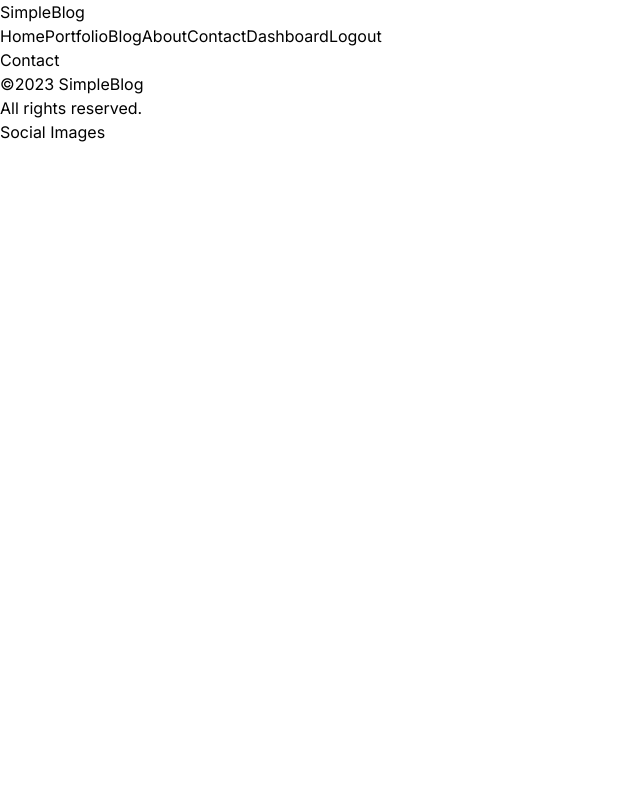
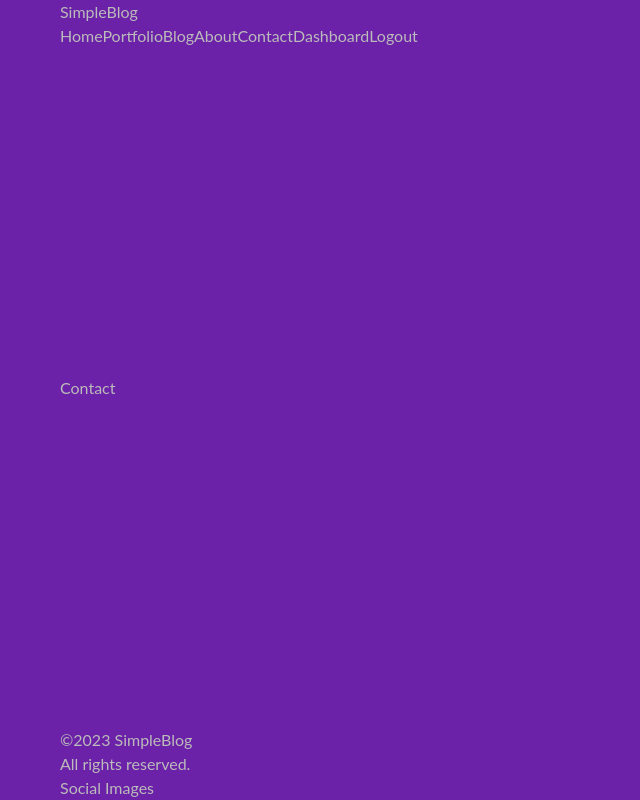
Before and after one commit to bojan09/next-js-blog, a Next.js app: page /contact in a window 1280 px wide. Shown: the whole page, without its empty margins (0-640 px from the left). Built offline with nearby package versions, Linux system fonts and the light colour scheme.

Commit message:
adding Global CSS Styles

```diff
--- a/src/app/contact/page.jsx
+++ b/src/app/contact/page.jsx
@@ -1,7 +1,7 @@
 import React from "react";
 
 const Contact = () => {
-  return <div>Contact</div>;
+  return <div className="">Contact</div>;
 };
 
 export default Contact;
--- a/src/app/globals.css
+++ b/src/app/globals.css
@@ -12,9 +12,13 @@
     box-sizing: border-box;
 }
 
-html {
+html,
+body {
     scroll-behavior: smooth;
     overflow-x: hidden;
+    max-width: 100vw;
+    background-color: #111;
+    color: #bbb;
 }
 
 
--- a/src/app/layout.js
+++ b/src/app/layout.js
@@ -15,7 +15,9 @@ export const metadata = {
 export default function RootLayout({ children }) {
   return (
     <html lang="en">
-      <body className={inter.className}>
+      <body
+        className={`inter.className bg-purple-800 max-w-[1366px] min-h-screen mx-auto px-[60px] flex flex-col justify-between`}
+      >
         <Navbar />
         {children}
         <Footer />
```
